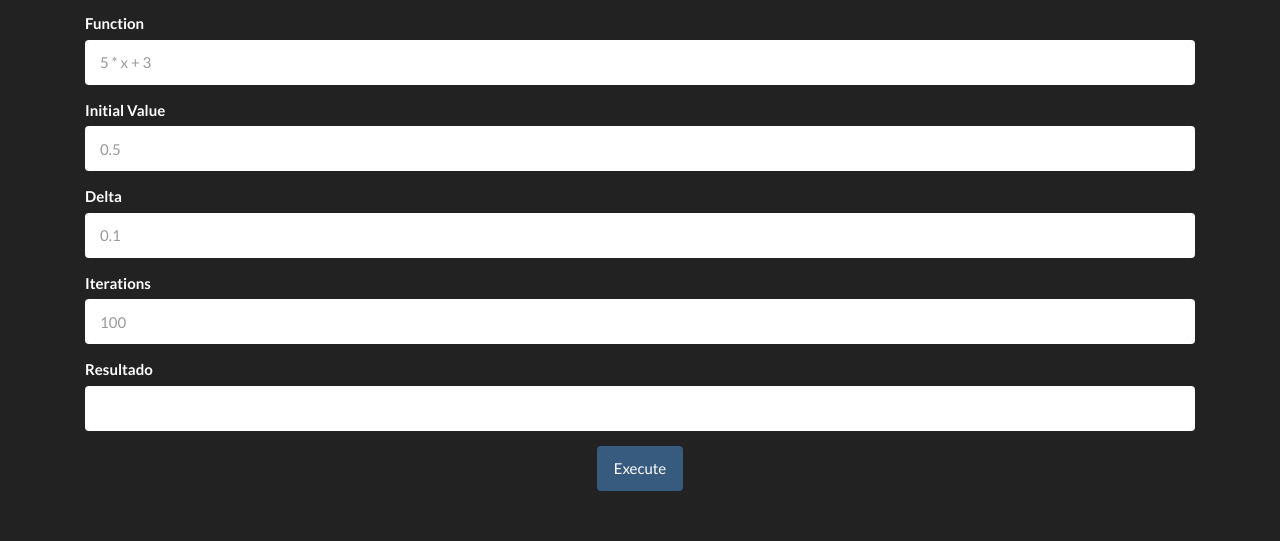
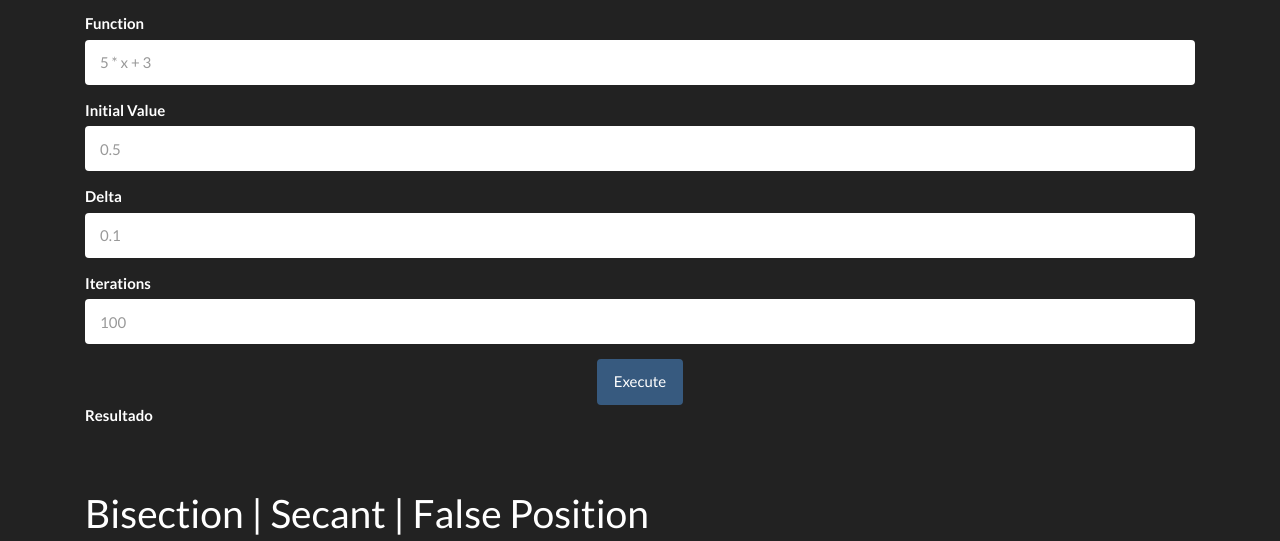
Before and after one commit to Jtabord4/AnalisisNumerico2016-1, a website: page ecuacionesLineales.html in a window 1280 px wide. Shown: the part 238-779 px from the top of the page. Drawn offline with nearby package versions, Linux system fonts and the light colour scheme.

Commit message:
Add caputer method for incremental search

```diff
--- a/ecuacionesLineales.html
+++ b/ecuacionesLineales.html
@@ -5,6 +5,7 @@
     <link rel="stylesheet" type="text/css" href="bower_components/bootswatch/darkly/bootstrap.min.css">
     <script src="http://ajax.googleapis.com/ajax/libs/jquery/1.10.2/jquery.min.js"></script>
     <script src="bower_components/bootstrap/dist/js/bootstrap.js"></script>
+    <script src="js/captureData.js"></script>
 </head>
 
 <div class="container">
@@ -91,25 +92,25 @@
         <div class="panel-body">
             <div class="form-group">
                 <label class="control-label" for="inputDefault">Function</label>
-                <input type="text" placeholder="5 * x + 3" class="form-control" id="inputDefault">
+                <input type="text" placeholder="5 * x + 3" class="form-control searchIn" id="inputDefault">
             </div>
             <div class="form-group">
                 <label class="control-label" for="inputDefault">Initial Value</label>
-                <input type="number" placeholder="0.5" class="form-control" id="inputDefault">
+                <input type="number" placeholder="0.5" class="form-control searchIn" id="inputDefault">
             </div>
             <div class="form-group">
                 <label class="control-label" for="inputDefault">Delta</label>
-                <input type="number" placeholder="0.1" class="form-control" id="inputDefault">
+                <input type="number" placeholder="0.1" class="form-control searchIn" id="inputDefault">
             </div>
             <div class="form-group">
                 <label class="control-label" for="inputDefault">Iterations</label>
-                <input type="number" placeholder="100" class="form-control" id="inputDefault">
+                <input type="number" placeholder="100" class="form-control searchIn" id="inputDefault">
             </div>
+            <center><a href="#" onclick="capture.busquedaIncremental()" class="btn btn-primary">Execute</a></center>
             <div class="form-group">
-                <label class="control-label" for="inputDefault">Resultado</label>
-                <input type="number" class="form-control" id="inputDefault">
+                <label class="control-label" for="resultadoSearch">Resultado</label>
+
             </div>
-            <center><a href="#" class="btn btn-primary">Execute</a></center>
         </div>
     </div>
 
--- a/js/captureData.js
+++ b/js/captureData.js
@@ -4,8 +4,54 @@
 
 var capture = {
 
-    firstMethod: function () {
+    busquedaIncremental: function () {
+        //arreglo de datos
+        var dataIncremental = [];
 
-    }
+
+          // obetener valores
+        $('.searchIn').each(function () {
+            var data = ($(this).val());
+            dataIncremental.push(data)
+
+        });
+        //objeto json
+        var searchOut = {
+            'eq': dataIncremental[0],
+            'inicio': dataIncremental[1],
+            'iteraciones': dataIncremental[3],
+            'delta': dataIncremental[2],
+
+        }
+        console.log(searchOut)
+
+        //envio de datos
+        /*     $.ajax({
+                 url: '...',
+                 type: 'post',
+                 data: JSON.stringify(searchOut),
+                 contentType: 'application/json',
+                 dataType: 'json'
+             });*/
+
+
+        // recibir datos
+
+
+
+
+        $.ajax({
+            url: '...',
+            type: 'GET',
+            contentType: false,
+            processData: false,
+            success: function (response) {
+                show.busquedaIncremental(JSON.parse(response))
+            }
+        });
+
+
+    },
+
 
 }
```
Also changed, not shown: js/showData.js (added, +10 -0 lines).
